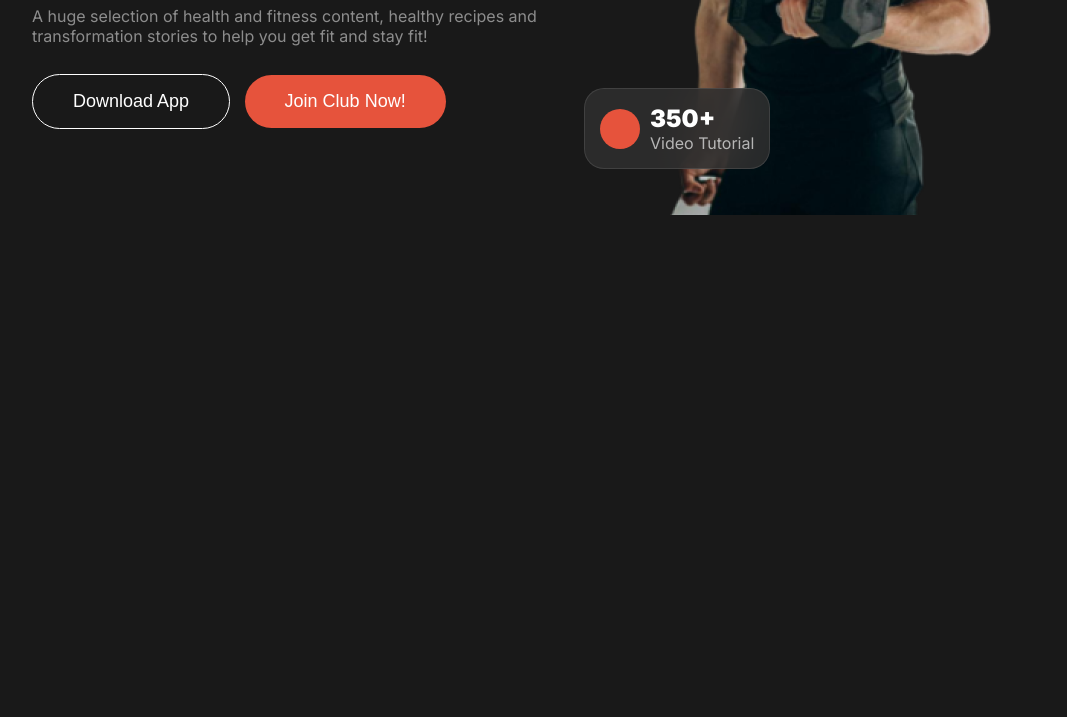
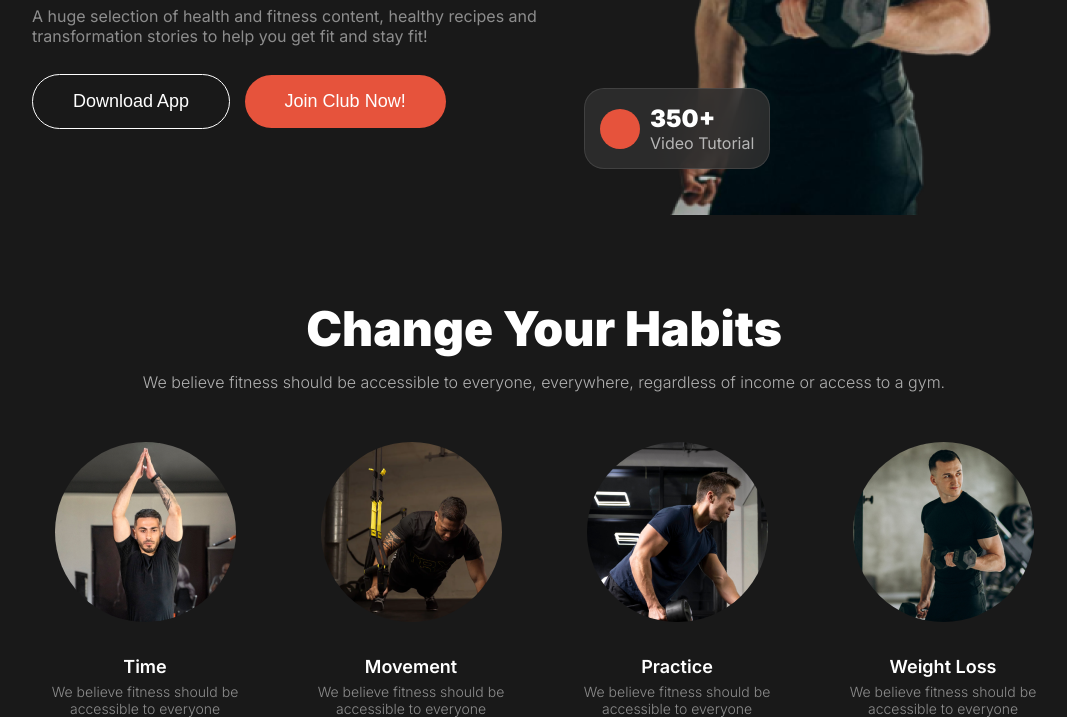
Before and after one commit to Jollypru/Assignment-2-versatile-ui, a plain HTML site: page index.html in a window 1280 px wide. Shown: the part 484-1201 px from the top of the page, without its empty margins (96-1163 px from the left). Before the commit the page ends 800 px from the top, so only its background shows below. Drawn offline with Linux system fonts and the light colour scheme.

Commit message:
change you habit section added

```diff
--- a/index.html
+++ b/index.html
@@ -26,14 +26,14 @@
             </div>
             <div class="banner-image">
                 <img src="images/Images 2.png" alt="">
-                <div class="card-1">
+                <div class="banner-card-1">
                     <span class="dot"></span>
                     <div>
                         <h5 style="font-size: 24px; font-weight: 900;">350+</h5>
                         <p style="opacity: 0.65;">Video Tutorial</p>
                     </div>
                 </div>
-                <div class="card-2">
+                <div class="banner-card-2">
                     <h5 style="font-size: 40px; font-weight: 900;">500+</h5>
                     <p style="opacity: 0.65; font-size: 13px;">Free Workout Videos</p>
                 </div>
@@ -41,7 +41,32 @@
         </div>
     </header>
     <main>
-
+        <section class="change-your-habits">
+            <h4 class="title">Change Your Habits</h4>
+            <p class="description">We believe fitness should be accessible to everyone, everywhere, regardless of income or access to a gym.</p>
+            <div class="card">
+                <div class="card-1">
+                    <img src="images/image 2.png" alt="">
+                    <p class="card-name">Time</p>
+                    <p class="card-description">We believe fitness should be accessible to everyone</p>
+                </div>
+                <div class="card-2">
+                    <img src="images/image 3.png" alt="">
+                    <p class="card-name">Movement</p>
+                    <p class="card-description">We believe fitness should be accessible to everyone</p>
+                </div>
+                <div class="card-3">
+                    <img src="images/image 4.png" alt="">
+                    <p class="card-name">Practice</p>
+                    <p class="card-description">We believe fitness should be accessible to everyone</p>
+                </div>
+                <div class="card-4">
+                    <img src="images/image 5.png" alt="">
+                    <p class="card-name">Weight Loss</p>
+                    <p class="card-description">We believe fitness should be accessible to everyone</p>
+                </div>
+            </div>
+        </section>
     </main>
     <footer>
 
--- a/styles/style.css
+++ b/styles/style.css
@@ -39,6 +39,16 @@
     font-size: 18px;
     font-weight: 500;
     margin-right: 10px;
+  }
+  .title{
+    font-size: 3rem;
+    font-weight: 900;
+    margin-bottom: 14px;
+  }
+  .description{
+    opacity: 0.65;
+    font-weight: 300;
+    margin-bottom: 20px;
   }
 
   /* header styles */
@@ -109,7 +119,7 @@
     background-color: #E6533C;
     display: inline-block;
   }
-  .card-1, .card-2{
+  .banner-card-1, .banner-card-2{
     border: 1px solid rgba(255, 255, 255, 0.1);
     background: rgba(48, 48, 48, 0.822);
     backdrop-filter: blur(20px);
@@ -117,20 +127,45 @@
     position: absolute;
     padding: 15px;
   }
-  .card-1{
+  .banner-card-1{
     bottom: 50px;
     left: -80px;
     display: flex;
     align-items: center;
     gap: 10px;
   }
-  .card-2{
+  .banner-card-2{
     top: 130px;
     right: -20px;
   }
 
+  /* change you habit section styles */
+  .change-your-habits{
+    width: 80%;
+    margin: 0 auto;
+    text-align: center;
+  }
+  .card{
+    display: flex;
+    gap: 40px;
+    margin-top: 50px;
+  }
+  .card img{
+    border-radius: 50%;
+  }
+  .card-name{
+    font-size: 18px;
+    font-weight: 600;
+    margin-top: 30px;
+    margin-bottom: 6px;
+  }
+  .card-description{
+    opacity: 0.5;
+    font-weight: 300;
+    font-size: 14px;
+  }
   @media screen and (max-width: 576px) {
-    .banner{
+    .banner, .card{
         flex-direction: column;
     }
     ul > li{
@@ -145,4 +180,7 @@
     .banner-title{
         font-size: 2.5rem;
     }
+    .title{
+      font-size: 2rem;
+    }
   }
```
